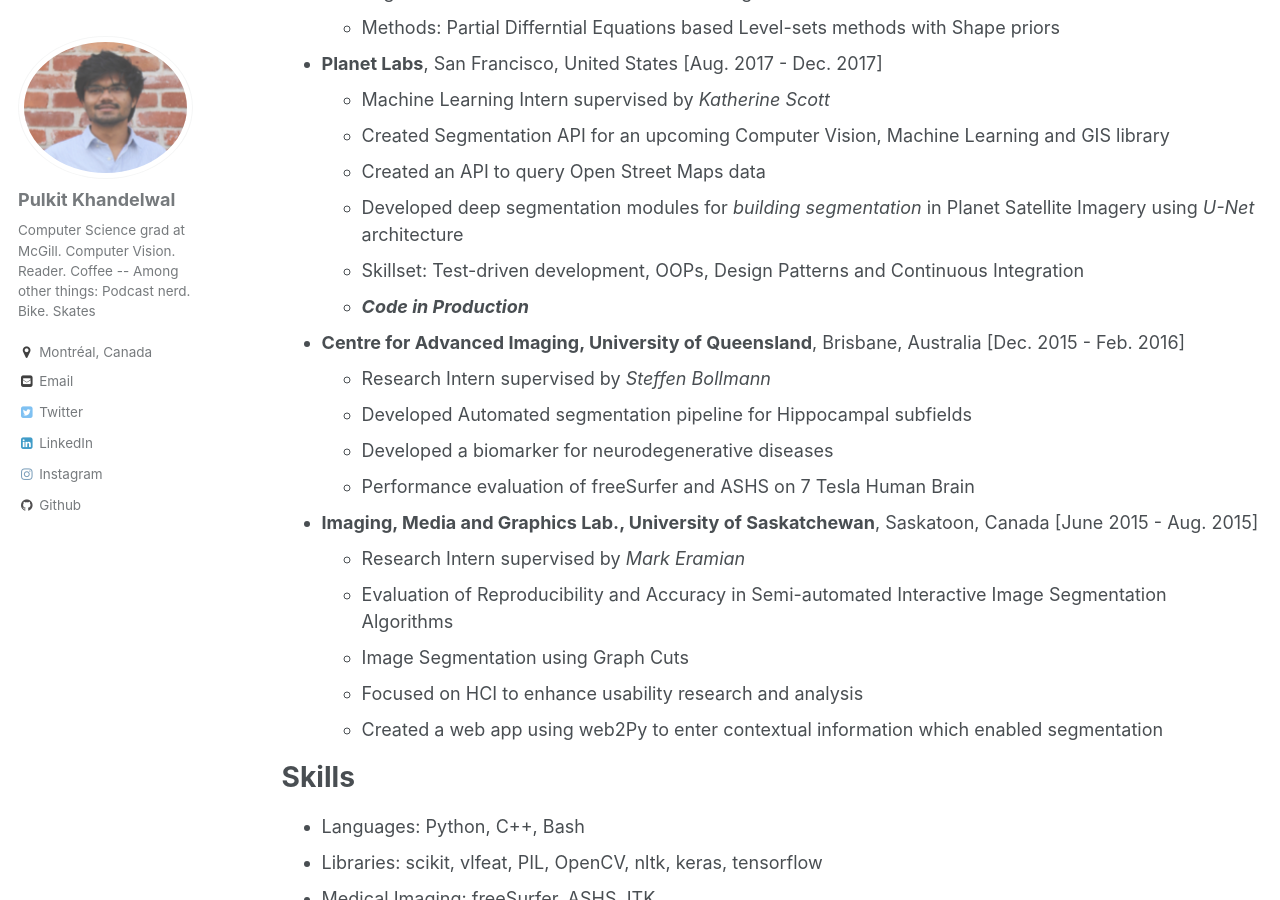
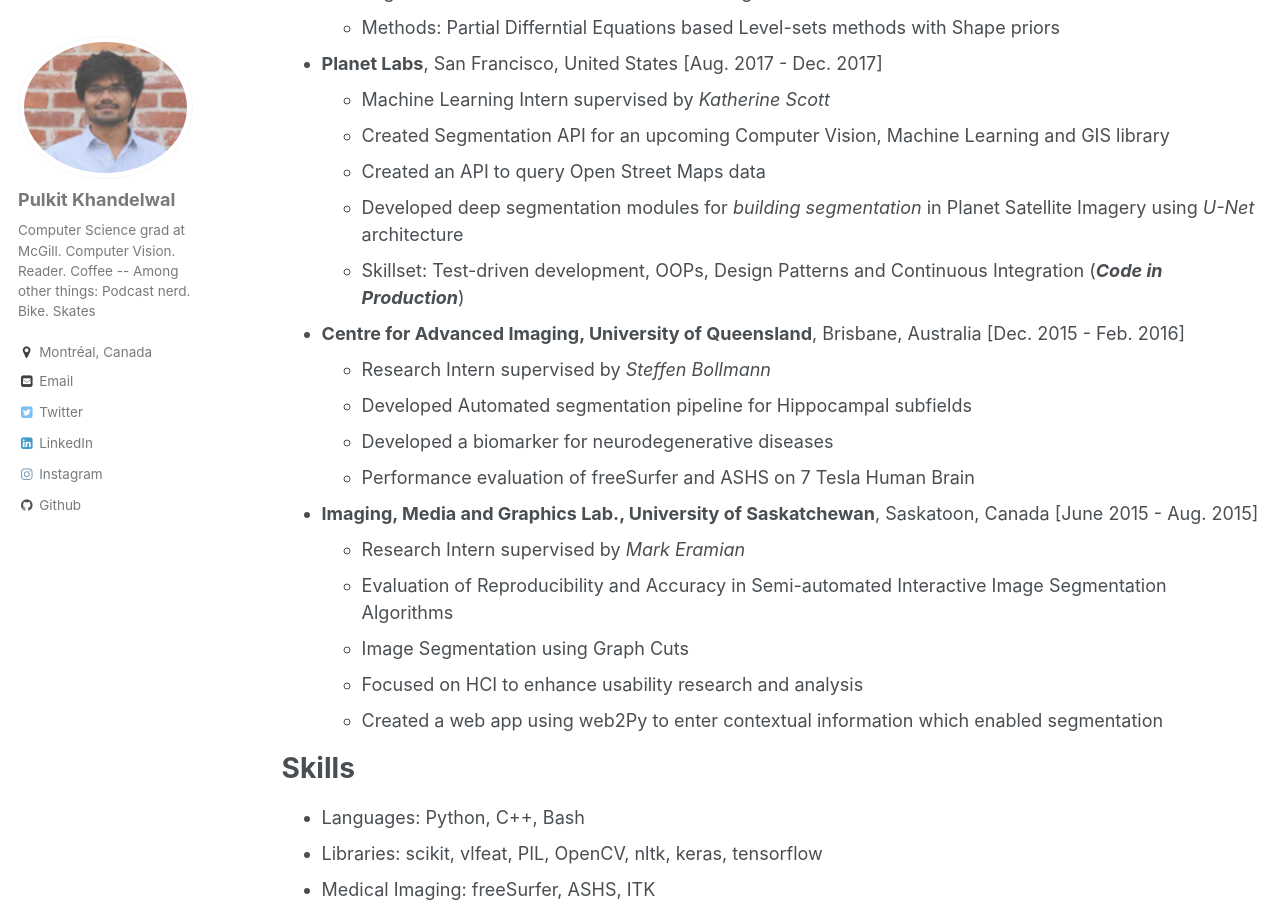
Before and after one commit to Pulkit-Khandelwal/pulkit-khandelwal.github.io, a Jekyll site: the page built from _pages/cv.md, in a window 1280 px wide and 900 px high, scrolled down 651 px. Built offline with Jekyll 4.4.1, drawn with Linux system fonts in a browser that asks for light colours.

Commit message:
Update cv.md

```diff
--- a/_pages/cv.md
+++ b/_pages/cv.md
@@ -34,8 +34,7 @@
   * Created Segmentation API for an upcoming Computer Vision, Machine Learning and GIS library
   * Created an API to query Open Street Maps data
   * Developed deep segmentation modules for *building segmentation* in Planet Satellite Imagery using [*U-Net*](https://arxiv.org/abs/1505.04597) architecture
-  * Skillset: Test-driven development, OOPs, Design Patterns and Continuous Integration
-  * ***Code in Production***
+  * Skillset: Test-driven development, OOPs, Design Patterns and Continuous Integration (***Code in Production***)
 
 * [**Centre for Advanced Imaging, University of Queensland**](https://cai.centre.uq.edu.au/), Brisbane, Australia [Dec. 2015 - Feb. 2016]
   * Research Intern supervised by [*Steffen Bollmann*](https://cai.centre.uq.edu.au/profile/115/steffen-bollmann)
```
